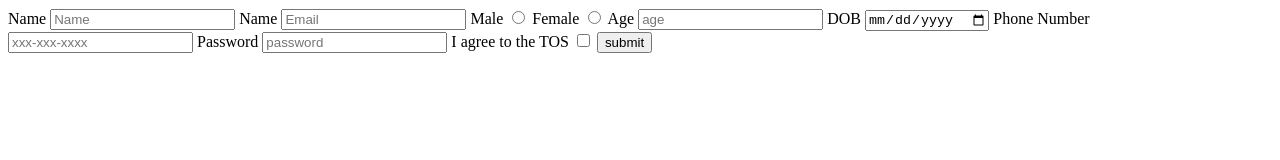
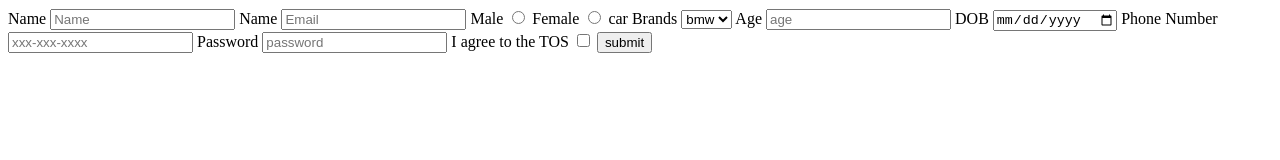
Before and after one commit to acciojob/signup-form-car-Kalpanab26, a website: page main.html in a window 1280 px wide. Drawn offline with Linux system fonts and the light colour scheme.

Commit message:
created a submission

```diff
--- a/main.html
+++ b/main.html
@@ -19,6 +19,11 @@
 		<label for="gender_f">Female</label>
 	<input type="radio" id="gender_f" name="gender"value="female" required/>
 
+		<label>car Brands</label>
+		<select id ="cars"placeholder="	--Please choose an option--" required >
+			<option>bmw</option>
+			<option>audi</option>
+		</select>
 		<label for="age">Age</label>
 	<input type="number" id="age" placeholder="age"required/>
 
```
